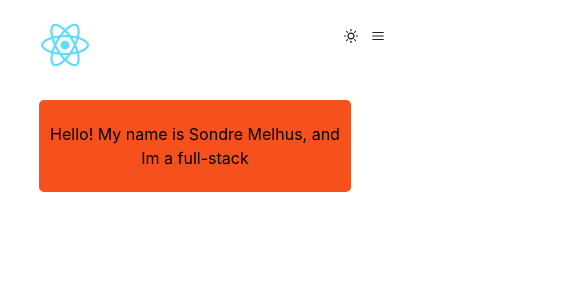
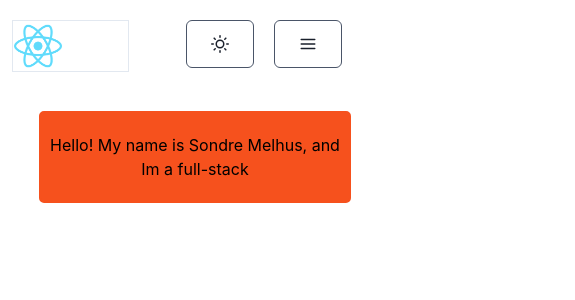
Before and after one commit to SondreEMelhus/portfolio, a React (Create React App) app: page / in a window 390 px wide. Shown: the top 300 px of the page, 575 px wide, since content can reach past the window. Built offline with nearby package versions, Linux system fonts and the light colour scheme.

Commit message:
Tweaked navbar buttons for responsive design

```diff
--- a/src/components/About.jsx
+++ b/src/components/About.jsx
@@ -8,7 +8,7 @@ export default function About () {
     return (
         <div>
             <Navbar />
-           <Box w='80%' bg='#F6511D' color='black' border='2px' borderColor='#F6511D' borderRadius='5px' fontSize='md' pt={5} pb={5} ml='auto' mr ='auto' mt ={20}>About</Box>
+           <Box w='80%' bg='#F6511D' color='black' border='2px' borderColor='#F6511D' borderRadius='5px' fontSize='md' pt={5} pb={5} ml='auto' mr ='auto' mt={20}>About</Box>
         </div>
     )
 }
--- a/src/components/Home.jsx
+++ b/src/components/Home.jsx
@@ -8,7 +8,7 @@ export default function Home () {
     return (
         <div>
             <Navbar />
-            <Box w='80%' bg='#F6511D' color='black' border='2px' borderColor='#F6511D' borderRadius='5px' fontSize='md' pt={5} pb={5} ml='auto' mr ='auto' mt ={20}>Hello! My name is Sondre Melhus, and Im a full-stack</Box>
+            <Box w='80%' bg='#F6511D' color='black' border='2px' borderColor='#F6511D' borderRadius='5px' fontSize='md' pt={5} pb={5} ml='auto' mr ='auto' mt='10%'>Hello! My name is Sondre Melhus, and Im a full-stack</Box>
         </div>
     )
 }
--- a/src/components/Navbar.jsx
+++ b/src/components/Navbar.jsx
@@ -6,7 +6,8 @@ import { Box,
         MenuButton,
         MenuList,
         MenuItem,
-        useColorMode } from "@chakra-ui/react";
+        useColorMode,
+        IconButton } from "@chakra-ui/react";
 import { HamburgerIcon, SunIcon, MoonIcon } from '@chakra-ui/icons';
 import Logo from '../assets/logo192.png'
 
@@ -14,26 +15,25 @@ export default function Navbar() {
 
     const { colorMode, toggleColorMode } = useColorMode();
 
+        //variant={{ md: 'md' }}
     return (
         <div>
             <Grid display="grid" gridGap={2} gridAutoFlow="column" mt={5} >
 
                  {/* Logo */}
-                <Box position='absolute' display='inline' ml={10}>
+                <Box  ml='10%' mr='auto' w='100%' border='1px' borderColor='gray.200'>
                     <img src={Logo} width='50vx' height='50vx' alt='logo'/>
                 </Box>
 
-                {/* Button to toggle theme */}
-                <Box position='absolute'  display='inline' ml='85%'>
-                <Button size='sm' variant={{ md: 'md' }} onClick={toggleColorMode}  >
-                    {colorMode === 'light' ? <SunIcon /> : <MoonIcon />}
-                </Button>
-                </Box>
+
 
                 {/* Hamburger menu */}
-                <Box position='absolute' display='inline' ml='90%' >
+                <Box ml='auto' mr='10%' w={200}>
+                    <Button size='lg' variant={{ sm: 'sm', md: 'md' }}  onClick={toggleColorMode} mr={5} border='1px' borderColor={colorMode === 'light' ? 'gray.600': 'gray.200'}>
+                        {colorMode === 'light' ? <SunIcon /> : <MoonIcon />}
+                    </Button>
                     <Menu>
-                        <MenuButton as={Button} size='sm' variant={{ md: 'md' }}  rightIcon={<HamburgerIcon />}>
+                        <MenuButton as={IconButton} size='lg' variant={{ sm: 'sm', md: 'md' }} pr={6} pl={6}  icon={<HamburgerIcon />} border='1px' borderColor={colorMode === 'light' ? 'gray.600': 'gray.200'}>
                         </MenuButton>
                         <MenuList>
                             <MenuItem>Home</MenuItem>
```
